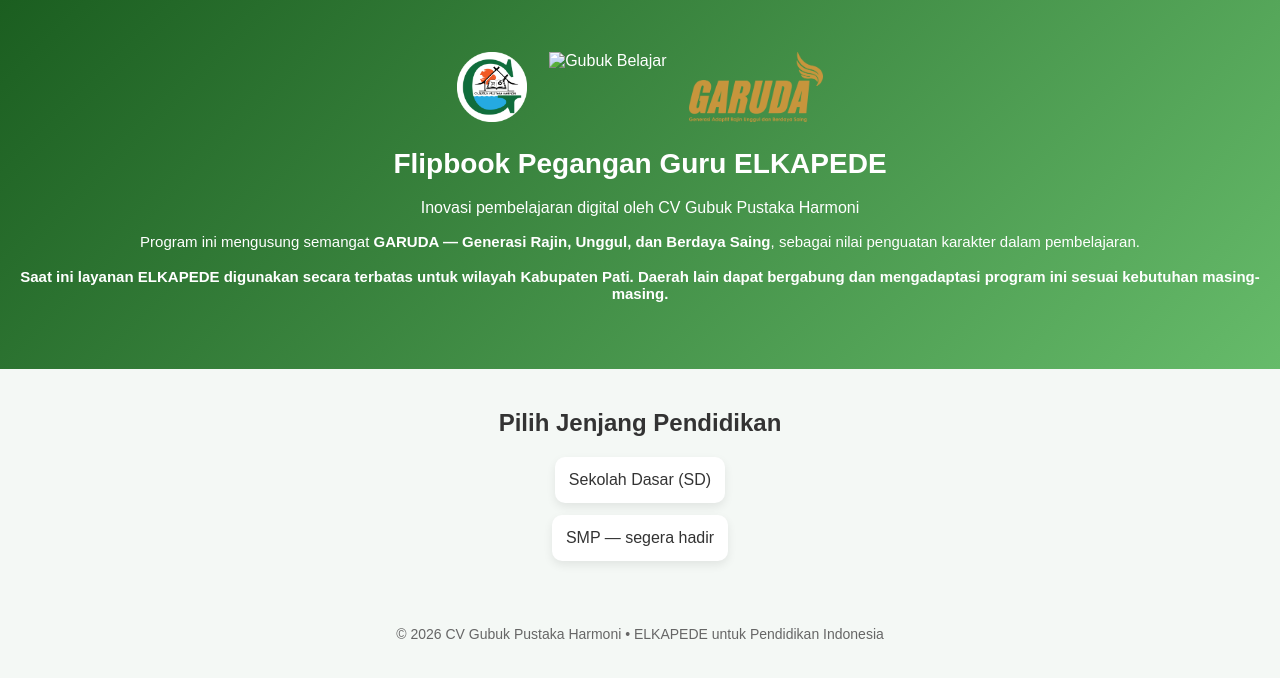
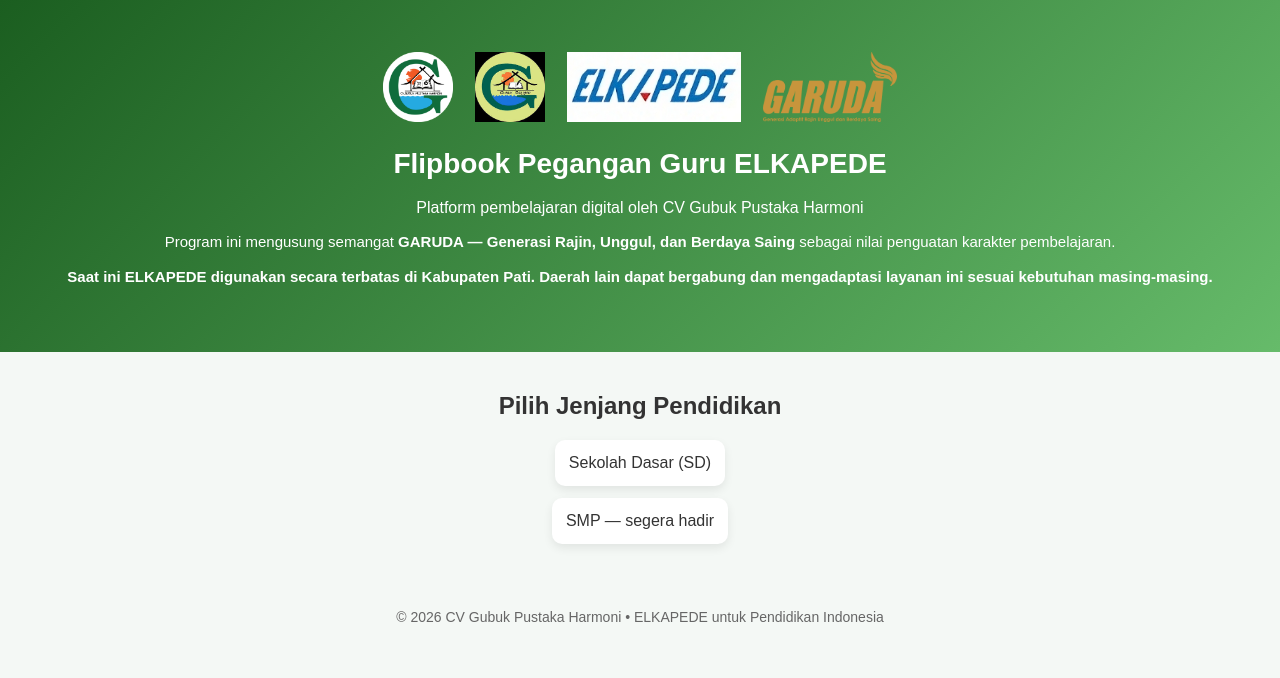
Before and after one commit to ELKAPEDE/PG-FLIPBOOK-GRATIS, a plain HTML site: page index.html in a window 1280 px wide. Drawn offline with Linux system fonts and the light colour scheme.

Commit message:
Update logo images and text in index.html

```diff
--- a/index.html
+++ b/index.html
@@ -1,8 +1,8 @@
 <!DOCTYPE html>
 <html lang="id">
 <head>
-  <meta charset="UTF-8" />
-  <meta name="viewport" content="width=device-width, initial-scale=1.0"/>
+  <meta charset="UTF-8">
+  <meta name="viewport" content="width=device-width, initial-scale=1.0">
   <title>ELKAPEDE | Flipbook Pegangan Guru</title>
 
   <link rel="stylesheet" href="style.css">
@@ -12,71 +12,54 @@
 
 <header>
   <div class="logo-group">
-    <img src="assets/logo-gph.png" alt="Gubuk Pustaka Harmoni" class="logo">
-    <img src="assets/logo-gubuk-belajar.png" alt="Gubuk Belajar" class="logo">
-    <img src="assets/logo-garuda.png" alt="GARUDA" class="logo">
+    <img src="assets/LOGO-GPH.png" alt="Gubuk Pustaka Harmoni" class="logo">
+    <img src="assets/LOGO-GUBEL.jpg" alt="Gubuk Belajar" class="logo">
+    <img src="assets/LOGO-ELKAPEDE.png" alt="ELKAPEDE" class="logo">
+    <img src="assets/LOGO-GARUDA.png" alt="GARUDA" class="logo">
   </div>
 
   <h1>Flipbook Pegangan Guru ELKAPEDE</h1>
 
   <p class="subtitle">
-    Inovasi pembelajaran digital oleh CV Gubuk Pustaka Harmoni
+    Platform pembelajaran digital oleh CV Gubuk Pustaka Harmoni
   </p>
 
   <p class="note">
-    Program ini mengusung semangat <strong>GARUDA — Generasi Rajin, Unggul, dan Berdaya Saing</strong>,
-    sebagai nilai penguatan karakter dalam pembelajaran.
+    Program ini mengusung semangat <strong>GARUDA — Generasi Rajin, Unggul, dan Berdaya Saing</strong>
+    sebagai nilai penguatan karakter pembelajaran.
   </p>
 
   <p class="exclusive">
-    Saat ini layanan ELKAPEDE <strong>digunakan secara terbatas untuk wilayah Kabupaten Pati</strong>.
-    Daerah lain dapat bergabung dan mengadaptasi program ini sesuai kebutuhan masing-masing.
+    Saat ini ELKAPEDE digunakan secara terbatas di Kabupaten Pati.
+    Daerah lain dapat bergabung dan mengadaptasi layanan ini sesuai kebutuhan masing-masing.
   </p>
 </header>
 
 <main>
 
-  <div id="jenjang">
+  <section id="jenjang">
     <h2>Pilih Jenjang Pendidikan</h2>
-
     <button class="btn" onclick="showSD()">Sekolah Dasar (SD)</button>
     <button class="btn" disabled>SMP — segera hadir</button>
-  </div>
+  </section>
 
-  <div id="sd" class="hidden">
+  <section id="sd" class="hidden">
     <h2>SD — Pilih Kelas</h2>
+    <button class="btn" onclick="showKelas5()">Kelas 5</button>
+    <button class="btn secondary" onclick="backToJenjang()">⬅ Kembali</button>
+  </section>
 
-    <button class="btn" onclick="showKelas5()">Kelas 5</button>
-    <button class="btn" disabled>Kelas lainnya menyusul</button>
-
-    <button class="btn secondary" onclick="backToJenjang()">⬅ Kembali</button>
-  </div>
-
-  <div id="kelas5" class="hidden">
+  <section id="kelas5" class="hidden">
     <h2>Flipbook ELKAPEDE SD Kelas 5</h2>
 
-    <a class="btn" href="https://online.fliphtml5.com/ELKADIGI/pfab/" target="_blank">
-      📘 Koding & Kecerdasan Artifisial
-    </a>
-
-    <a class="btn" href="https://online.fliphtml5.com/ELKADIGI/PG-LKS-ELKAPEDE-BAHASA-INDONESIA-SD-5-S2/" target="_blank">
-      📗 Bahasa Indonesia
-    </a>
-
-    <a class="btn" href="https://online.fliphtml5.com/ELKADIGI/PG-LKS-ELKAPEDE-INGGRIS-SD-5-S2/" target="_blank">
-      📕 Bahasa Inggris
-    </a>
-
-    <a class="btn" href="https://online.fliphtml5.com/ELKADIGI/PG-LKS-ELKAPEDE-IPAS-SD-5-S2/" target="_blank">
-      📙 IPAS
-    </a>
-
-    <a class="btn" href="https://online.fliphtml5.com/ELKADIGI/whgk/" target="_blank">
-      📒 Matematika
-    </a>
+    <a class="btn" href="https://online.fliphtml5.com/ELKADIGI/pfab/" target="_blank">📘 Koding & Kecerdasan Artifisial</a>
+    <a class="btn" href="https://online.fliphtml5.com/ELKADIGI/PG-LKS-ELKAPEDE-BAHASA-INDONESIA-SD-5-S2/" target="_blank">📗 Bahasa Indonesia</a>
+    <a class="btn" href="https://online.fliphtml5.com/ELKADIGI/PG-LKS-ELKAPEDE-INGGRIS-SD-5-S2/" target="_blank">📕 Bahasa Inggris</a>
+    <a class="btn" href="https://online.fliphtml5.com/ELKADIGI/PG-LKS-ELKAPEDE-IPAS-SD-5-S2/" target="_blank">📙 IPAS</a>
+    <a class="btn" href="https://online.fliphtml5.com/ELKADIGI/whgk/" target="_blank">📒 Matematika</a>
 
     <button class="btn secondary" onclick="backToSD()">⬅ Kembali</button>
-  </div>
+  </section>
 
 </main>
 
@@ -89,17 +72,14 @@
     document.getElementById("jenjang").classList.add("hidden");
     document.getElementById("sd").classList.remove("hidden");
   }
-
   function showKelas5() {
     document.getElementById("sd").classList.add("hidden");
     document.getElementById("kelas5").classList.remove("hidden");
   }
-
   function backToJenjang() {
     document.getElementById("sd").classList.add("hidden");
     document.getElementById("jenjang").classList.remove("hidden");
   }
-
   function backToSD() {
     document.getElementById("kelas5").classList.add("hidden");
     document.getElementById("sd").classList.remove("hidden");
```
